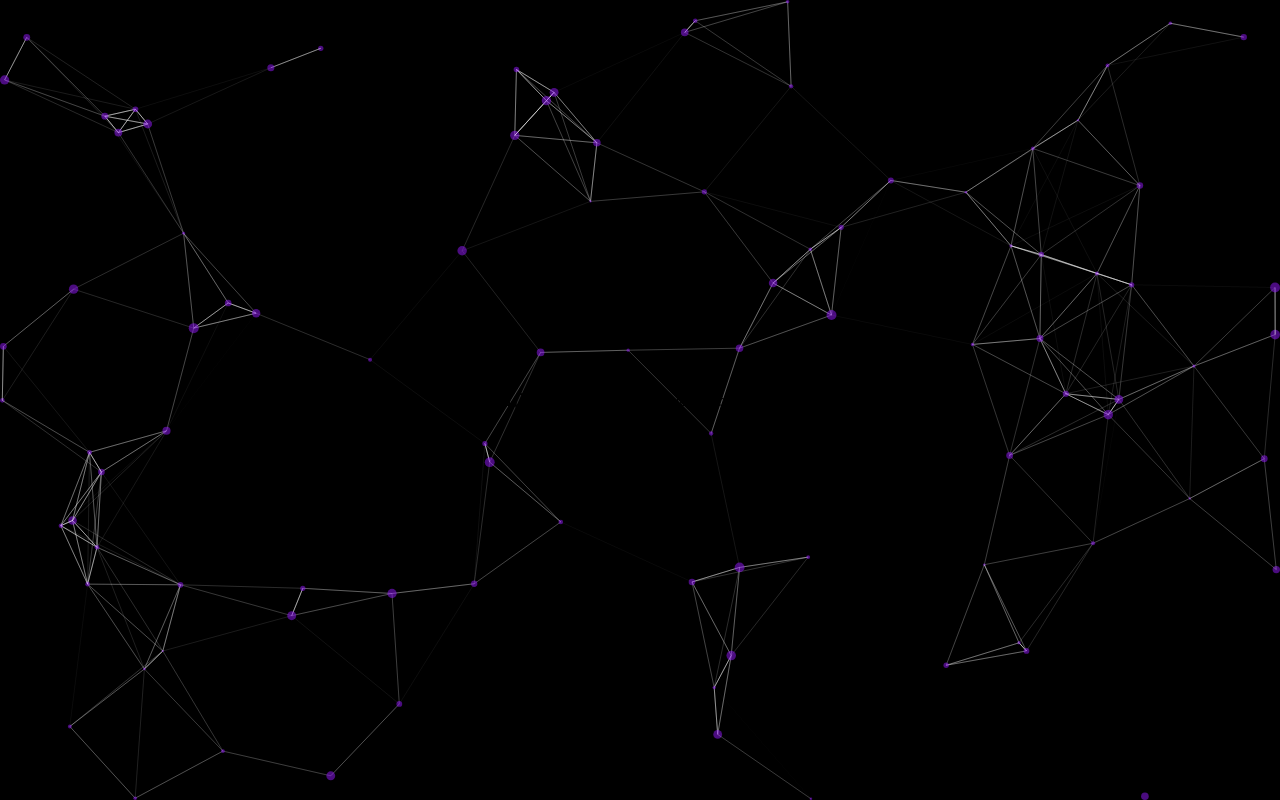
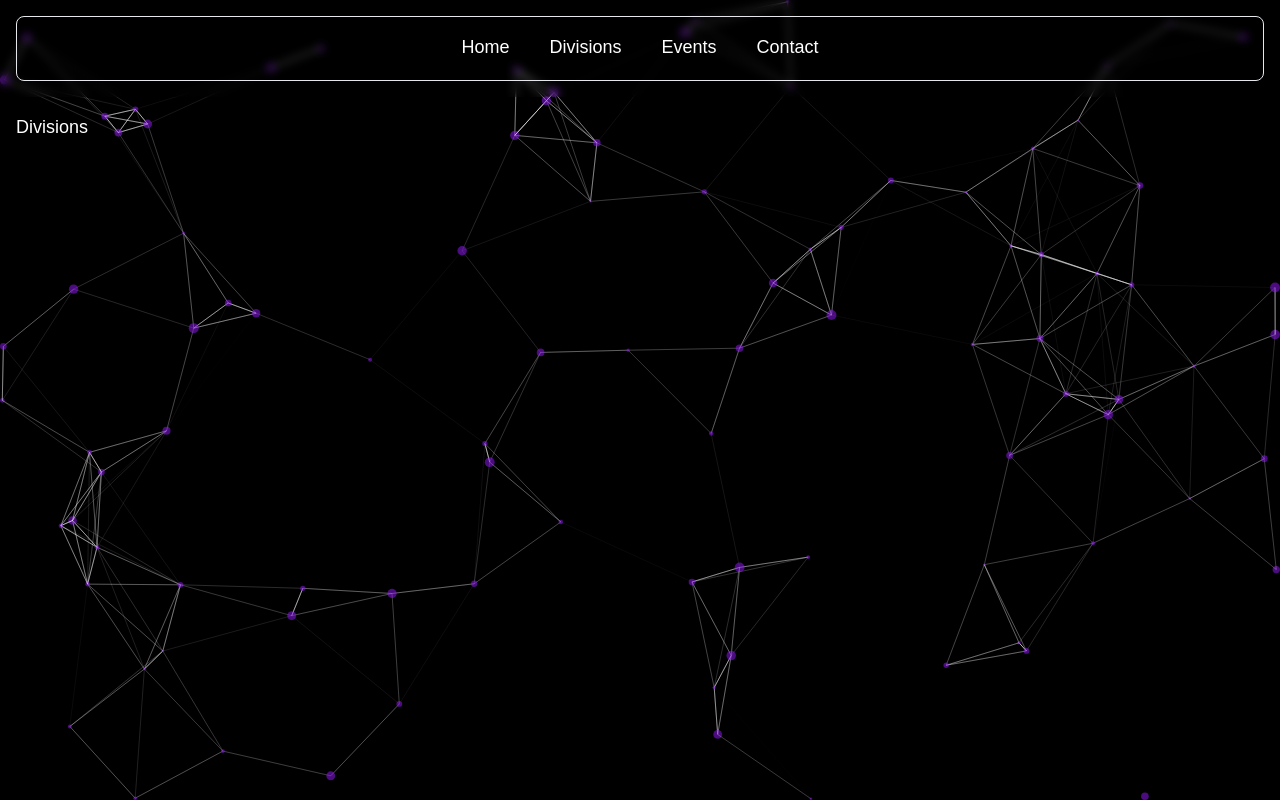
Before and after one commit to SarathAdhi/Bionary-Club-Website, a Next.js app: page /divisions in a window 1280 px wide. Before the commit this address had no page. Built offline with nearby package versions, Linux system fonts and the light colour scheme.

Commit message:
Other pages added

```diff
--- /dev/null
+++ b/src/pages/contact.jsx
@@ -0,0 +1,12 @@
+import React from "react";
+import { PageLayout } from "../common/layouts/PageLayout";
+
+const ContactPage = () => {
+  return (
+    <PageLayout>
+      <p>Contact</p>
+    </PageLayout>
+  );
+};
+
+export default ContactPage;
--- /dev/null
+++ b/src/pages/divisions.jsx
@@ -0,0 +1,12 @@
+import React from "react";
+import { PageLayout } from "../common/layouts/PageLayout";
+
+const DivisionsPage = () => {
+  return (
+    <PageLayout>
+      <p>Divisions</p>
+    </PageLayout>
+  );
+};
+
+export default DivisionsPage;
--- /dev/null
+++ b/src/pages/events.jsx
@@ -0,0 +1,12 @@
+import React from "react";
+import { PageLayout } from "../common/layouts/PageLayout";
+
+const EventsPage = () => {
+  return (
+    <PageLayout>
+      <p>Events</p>
+    </PageLayout>
+  );
+};
+
+export default EventsPage;
```
